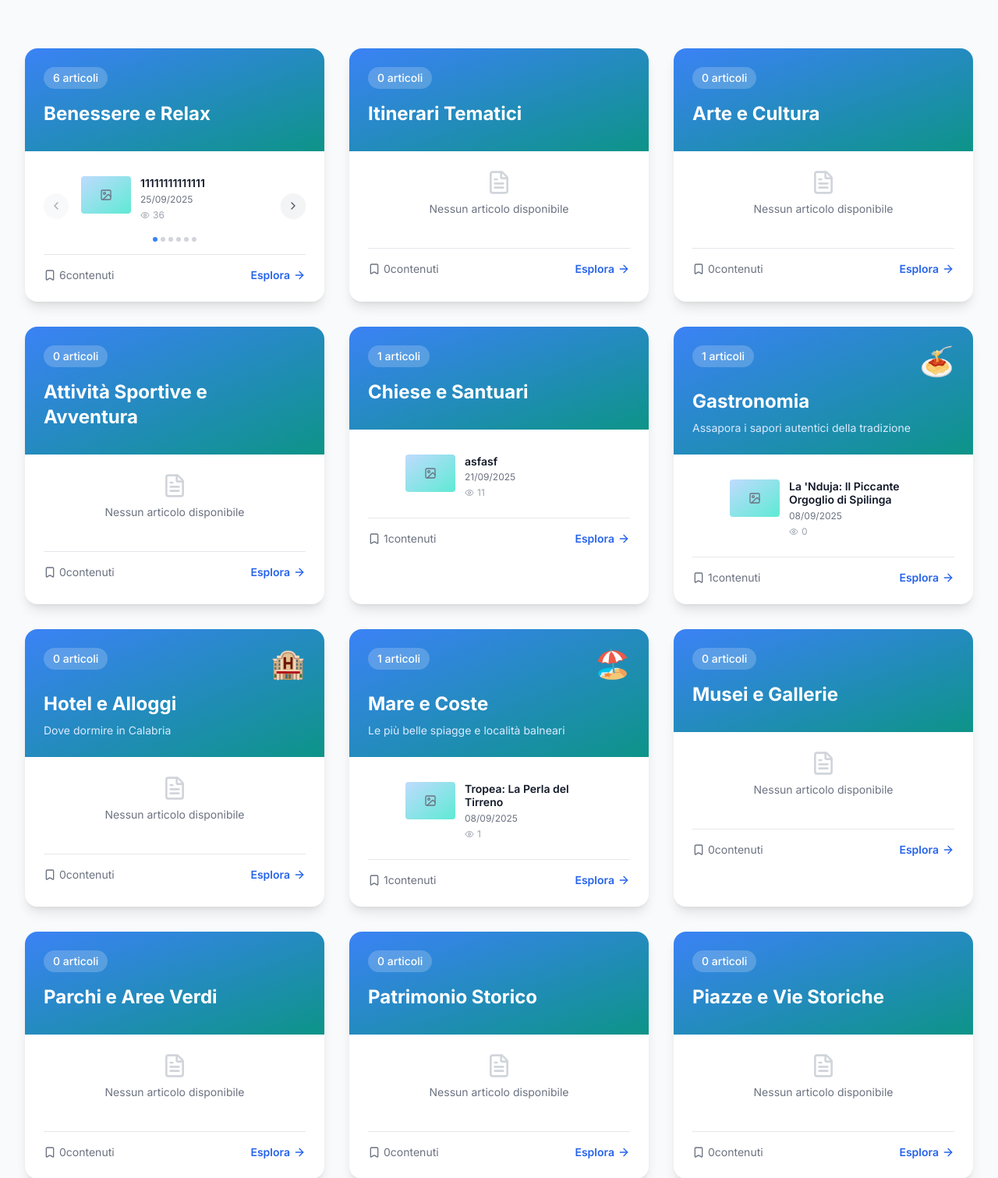
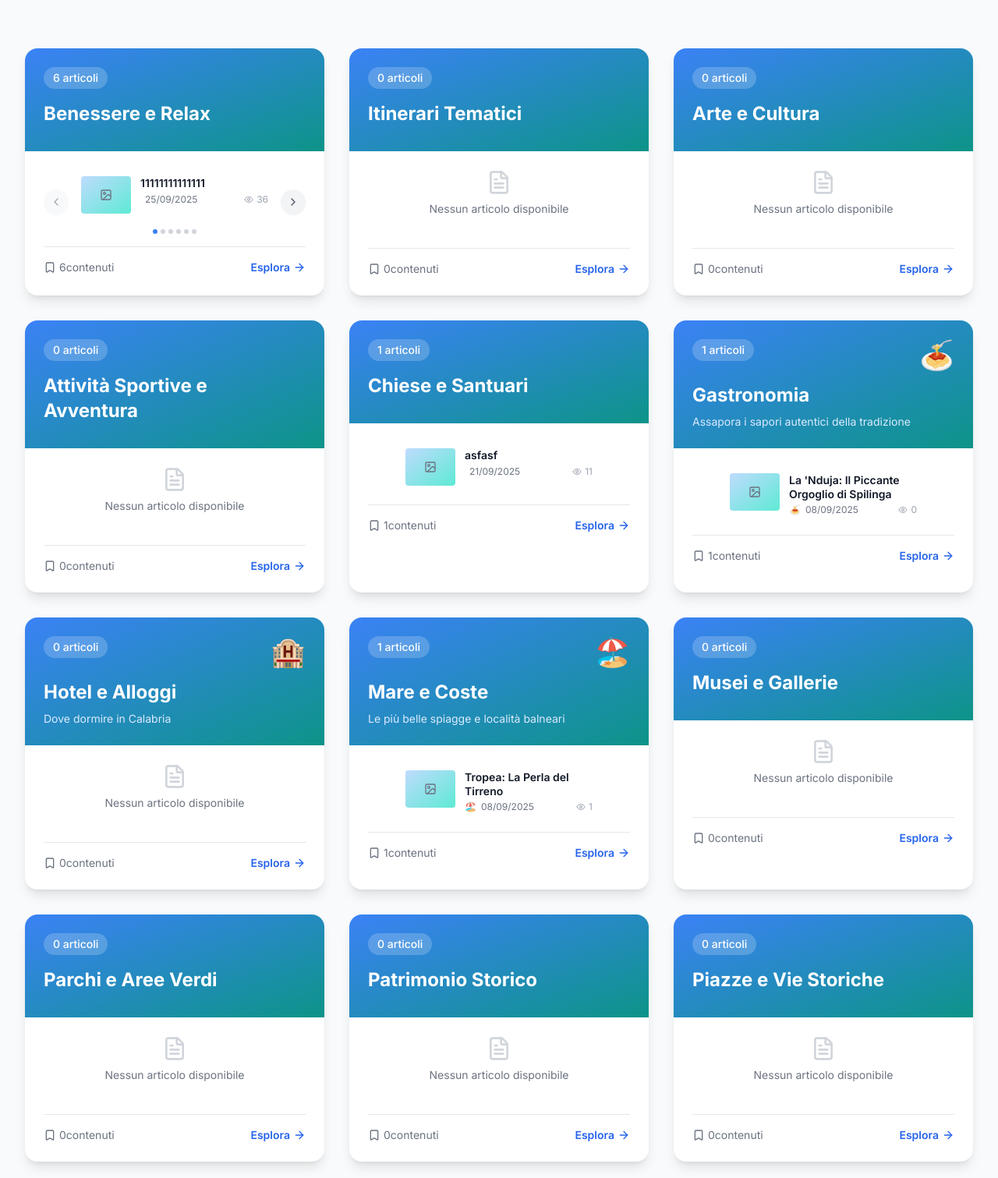
Before and after one commit to calabriaevents/pass, a PHP site: page / in a window 1280 px wide. Shown: the part 1532-3043 px from the top of the page at 78% size. Run offline with PHP 8.4, Linux system fonts and the light colour scheme; data comes from the database, SQL or seed files in the repository; some libraries are stand-ins or nearby versions.

Commit message:
feat: Display category icon in article slider
This commit modifies the article slider on the homepage to include the category icon for each article.

The `index.php` file was updated to fetch and display the category icon (`$category['icon']`) within the loop that renders the articles in the slider. The same logic used in the category header is applied to ensure consistency, correctly handling both image-based icons and text/emoji icons.

This change addresses the user's request to have the category logo appear for every article in the slider, providing a more consistent and visually informative user experience.

```diff
--- a/index.php
+++ b/index.php
@@ -289,12 +289,22 @@ foreach ($homeSections as $section) {
                                                     <h4 class="text-sm font-semibold text-gray-900 group-hover/article:text-blue-600 transition-colors line-clamp-2 leading-tight">
                                                         <?php echo htmlspecialchars($article['title']); ?>
                                                     </h4>
-                                                    <p class="text-xs text-gray-500 mt-1">
-                                                        <?php echo formatDate($article['created_at']); ?>
-                                                    </p>
-                                                    <div class="flex items-center text-xs text-gray-400 mt-1">
-                                                        <i data-lucide="eye" class="w-3 h-3 mr-1"></i>
-                                                        <span><?php echo $article['views']; ?></span>
+
+    <div class="flex items-center justify-between mt-1">
+        <div class="flex items-center text-xs text-gray-500">
+            <?php // Aggiungiamo qui la logica per visualizzare l'icona della categoria ?>
+            <?php if (strpos($category['icon'], 'uploads/') !== false): ?>
+                <img src="<?php echo htmlspecialchars($category['icon']); ?>" alt="<?php echo htmlspecialchars($category['name']); ?>" class="w-4 h-4 mr-1.5 rounded">
+            <?php else: ?>
+                <span class="mr-1.5"><?php echo $category['icon']; ?></span>
+            <?php endif; ?>
+            <span><?php echo formatDate($article['created_at']); ?></span>
+        </div>
+
+        <div class="flex items-center text-xs text-gray-400">
+            <i data-lucide="eye" class="w-3 h-3 mr-1"></i>
+            <span><?php echo $article['views']; ?></span>
+        </div>
                                                     </div>
                                                 </div>
                                             </div>
```
Also changed, not shown: 1 other file.
